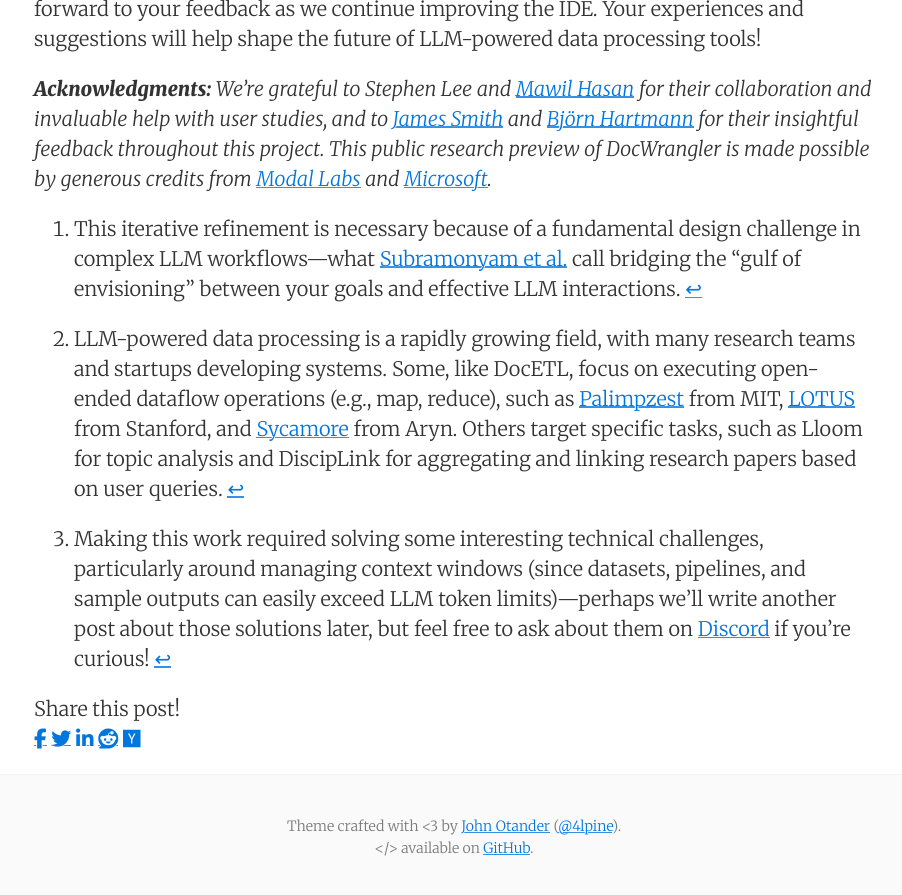
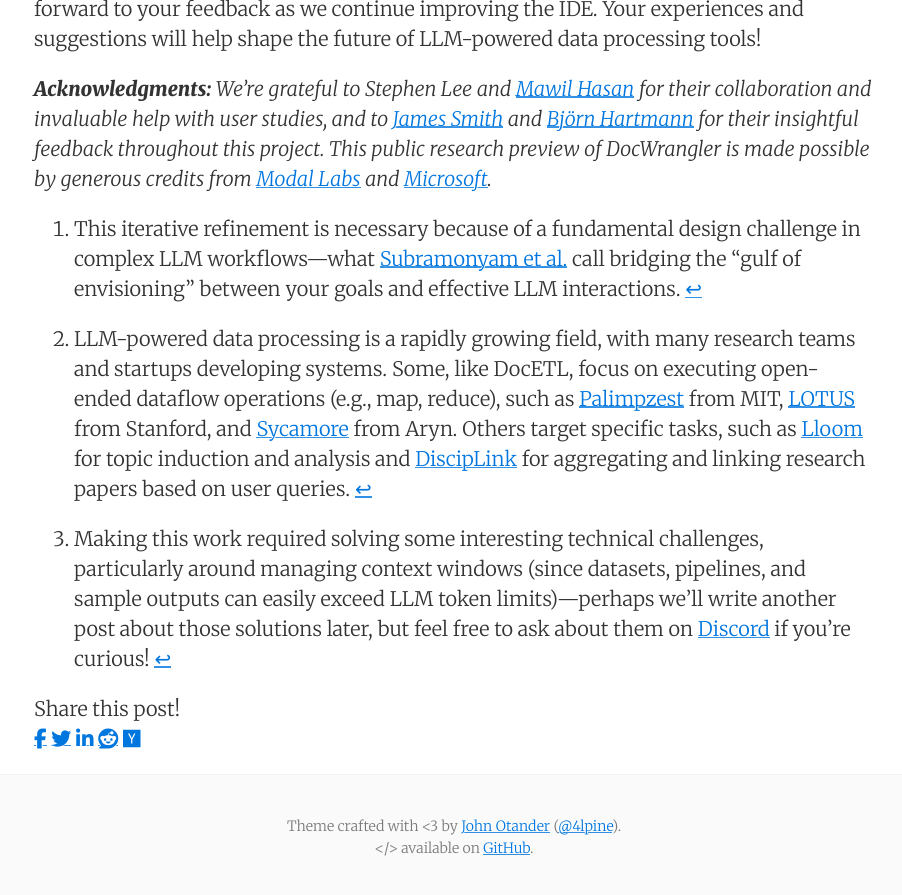
Before and after one commit to data-people-group/data-people-group.github.io, a Jekyll site: the page built from _posts/2025-01-13-docwrangler.md, in a window 1280 px wide and 900 px high, scrolled down 9159 px. Shown: the top 895 px of the window, without its empty margins (186-1088 px from the left). Built offline with Jekyll 4.4.1, drawn with Linux system fonts in a browser that asks for light colours; nearby versions of some CDN libraries.

Commit message:
add docwrangler post

```diff
--- a/_posts/2025-01-13-docwrangler.md
+++ b/_posts/2025-01-13-docwrangler.md
@@ -171,7 +171,7 @@ We're excited to see how you'll use DocWrangler in your own workflows and look f
 
 [^1]: This iterative refinement is necessary because of a fundamental design challenge in complex LLM workflows—what [Subramonyam et al.](https://arxiv.org/abs/2309.14459) call bridging the "gulf of envisioning" between your goals and effective LLM interactions.
 
-[^2]: LLM-powered data processing is a rapidly growing field, with many research teams and startups developing systems. Some, like DocETL, focus on executing open-ended dataflow operations (e.g., map, reduce), such as [Palimpzest](https://vldb.org/cidrdb/papers/2025/p12-liu.pdf) from MIT, [LOTUS](https://arxiv.org/abs/2407.11418) from Stanford, and [Sycamore](https://arxiv.org/abs/2409.00847) from Aryn. Others target specific tasks, such as Lloom for topic analysis and DiscipLink for aggregating and linking research papers based on user queries.
+[^2]: LLM-powered data processing is a rapidly growing field, with many research teams and startups developing systems. Some, like DocETL, focus on executing open-ended dataflow operations (e.g., map, reduce), such as [Palimpzest](https://vldb.org/cidrdb/papers/2025/p12-liu.pdf) from MIT, [LOTUS](https://arxiv.org/abs/2407.11418) from Stanford, and [Sycamore](https://arxiv.org/abs/2409.00847) from Aryn. Others target specific tasks, such as [Lloom](https://dl.acm.org/doi/10.1145/3613904.3642830) for topic induction and analysis and [DiscipLink](https://dl.acm.org/doi/10.1145/3654777.3676366) for aggregating and linking research papers based on user queries.
 
 [^3]: Making this work required solving some interesting technical challenges, particularly around managing context windows (since datasets, pipelines, and sample outputs can easily exceed LLM token limits)—perhaps we'll write another post about those solutions later, but feel free to ask about them on [Discord](https://discord.gg/fHp7B2X3xx) if you're curious!
 
```
